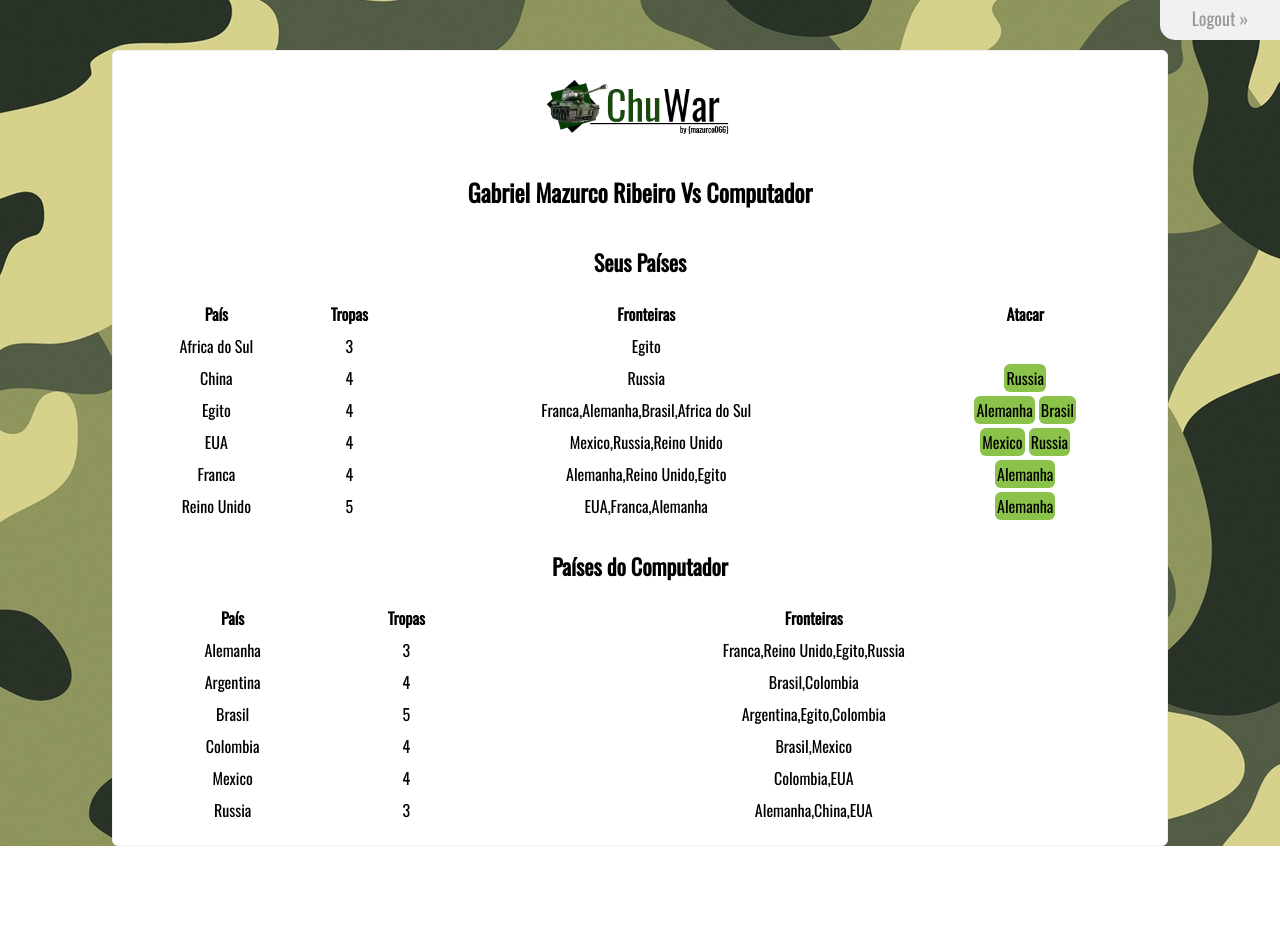
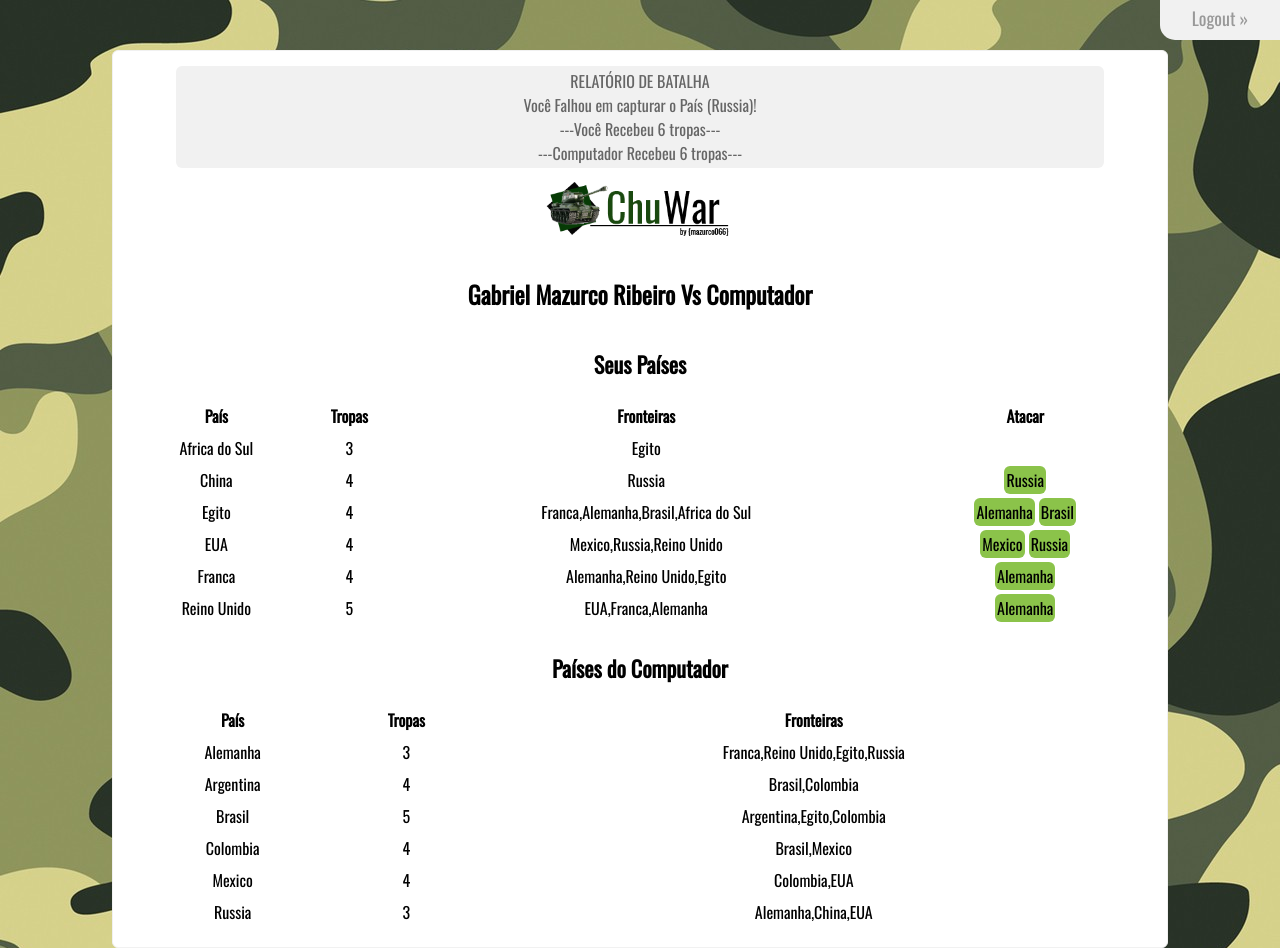
Before and after one commit to CarolGracielly/Chuwar, a PHP site: page /ChuvaInc/index.php?acao=atacar&idAtacante=5&idDefensor=12 in a window 1280 px wide. Before the commit the page ends 846 px from the top, so only its background shows below. Run offline with PHP 8.4, Linux system fonts and the light colour scheme; a user stored in the database is signed in; data comes from the database, SQL or seed files in the repository.

Commit message:
Adicionando Relatório de Batalha

```diff
--- a/classes/DAO/Jogo.class.php
+++ b/classes/DAO/Jogo.class.php
@@ -90,16 +90,17 @@
 
 					//Recuperando informações necessárias
 					$DestinoKey = $key;	//Recupera posição no vetor
+					$nomePais = $this->paisesCp[$DestinoKey]->getNome();
 				}
 			}
 
 			if($this->ocuparPais($OrigemKey, $DestinoKey)){	//Caso o ataque ocorrer mas você conquistar o país
 
-				$msg = "Você Conquistou o País Inimigo!";
+				return "Você Conquistou o País Inimigo (".$nomePais.")! <br>";
 			}
 			else{	//Caso o ataque ocorreu mas você perdeu a batalha
 
-				$msg = "Você Falhou o ataque contra o País Inimigo!";
+				return "Você Falhou em capturar o País (".$nomePais.")! <br>";
 			}
 
 		}
--- a/controllers/ataque.php
+++ b/controllers/ataque.php
@@ -1,6 +1,9 @@
 <?php
 
 	if($acao=="atacar"){   //Método de aprovar usuário
+
+		//Definindo o relatório de retorno
+		$msg = "RELATÓRIO DE BATALHA <br>";
 
         //Recuperando ID's dos paises atacante e defensor
         $Atacante=$_GET["idAtacante"];
@@ -27,8 +30,10 @@
 			$dao = new JogoDAO($U->getId(),$paisesUs, $paisesCp, $Atacante, $Defensor);
 
 			//Realizando ações ofensivas (OBS - #$!%$#@$%)
-			$dao->atacarInimigo();
+			$msg .= $dao->atacarInimigo();
 			$dao->sortearExercitos();
+			$msg .= "---Você Recebeu 6 tropas---<br>";
+			$msg .= "---Computador Recebeu 6 tropas---<br>";
 			$dao->atualizarDB();
 		}
 
--- a/views/home.php
+++ b/views/home.php
@@ -10,7 +10,7 @@
         <div id="cadastro"><a href="index.php?acao=logout" title="Faça logout no Sistema!">Logout &raquo;</a></div>
         <div id="login" class="form bradius" style="top:50px; width: 80%;">
 
-            <div class="message bradius" style="<?php echo $display; ?> width: 80%;"> <?php echo $msg;?> </div>
+            <div class="message bradius" style="<?php echo $display; ?> width: 90%;"> <?php echo $msg;?> </div>
             <div class="logo"><a href="<?php echo $home;?>" title="<?php echo $title;?>"> <img src="img/logo.png" alt="logo" title="logotipo" width="200" height="58" /></a></div>
             <div class="acomodar" style="width: 100%; text-align: center; font: 400 24px Oswald;">
               <?php
```
